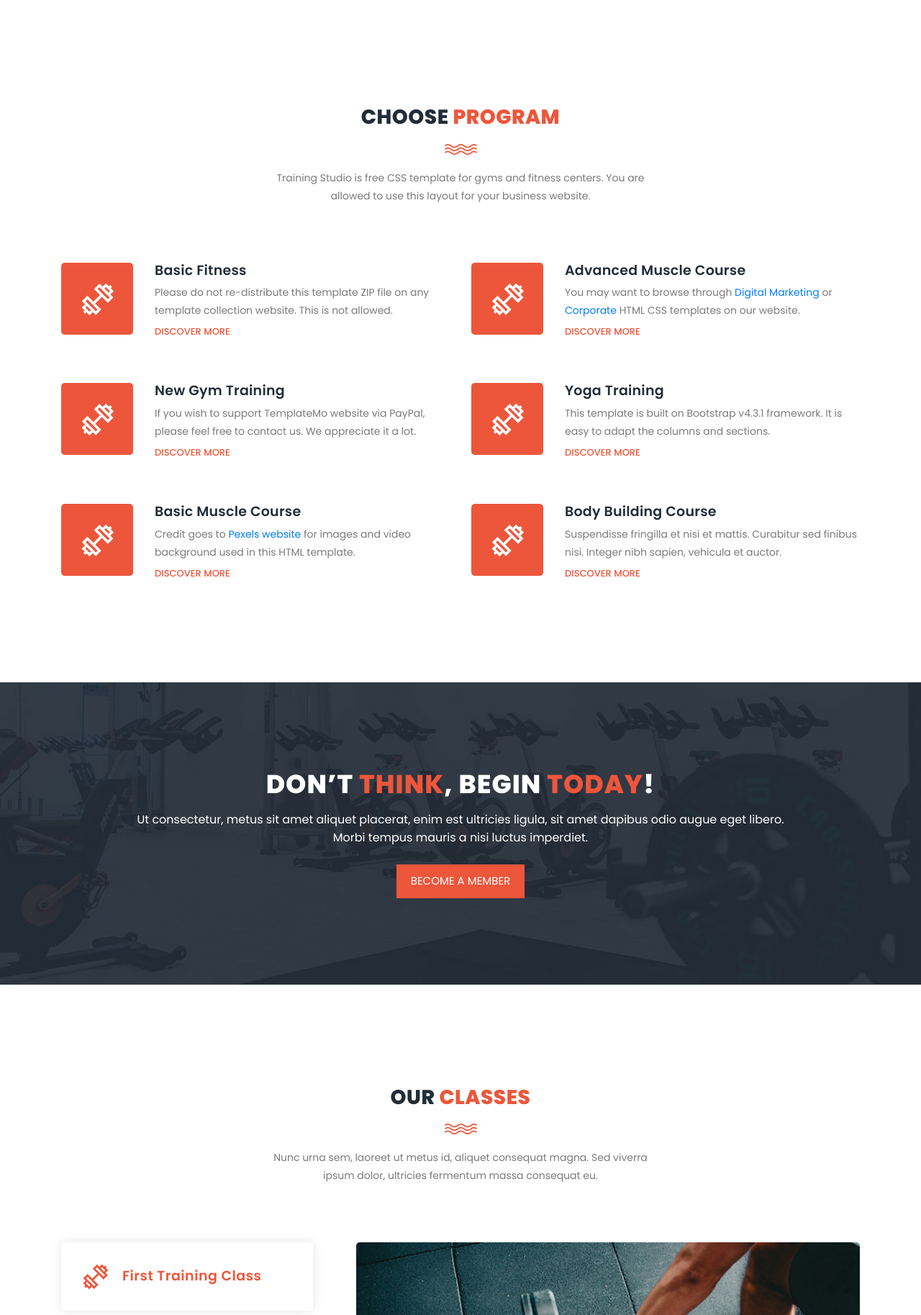
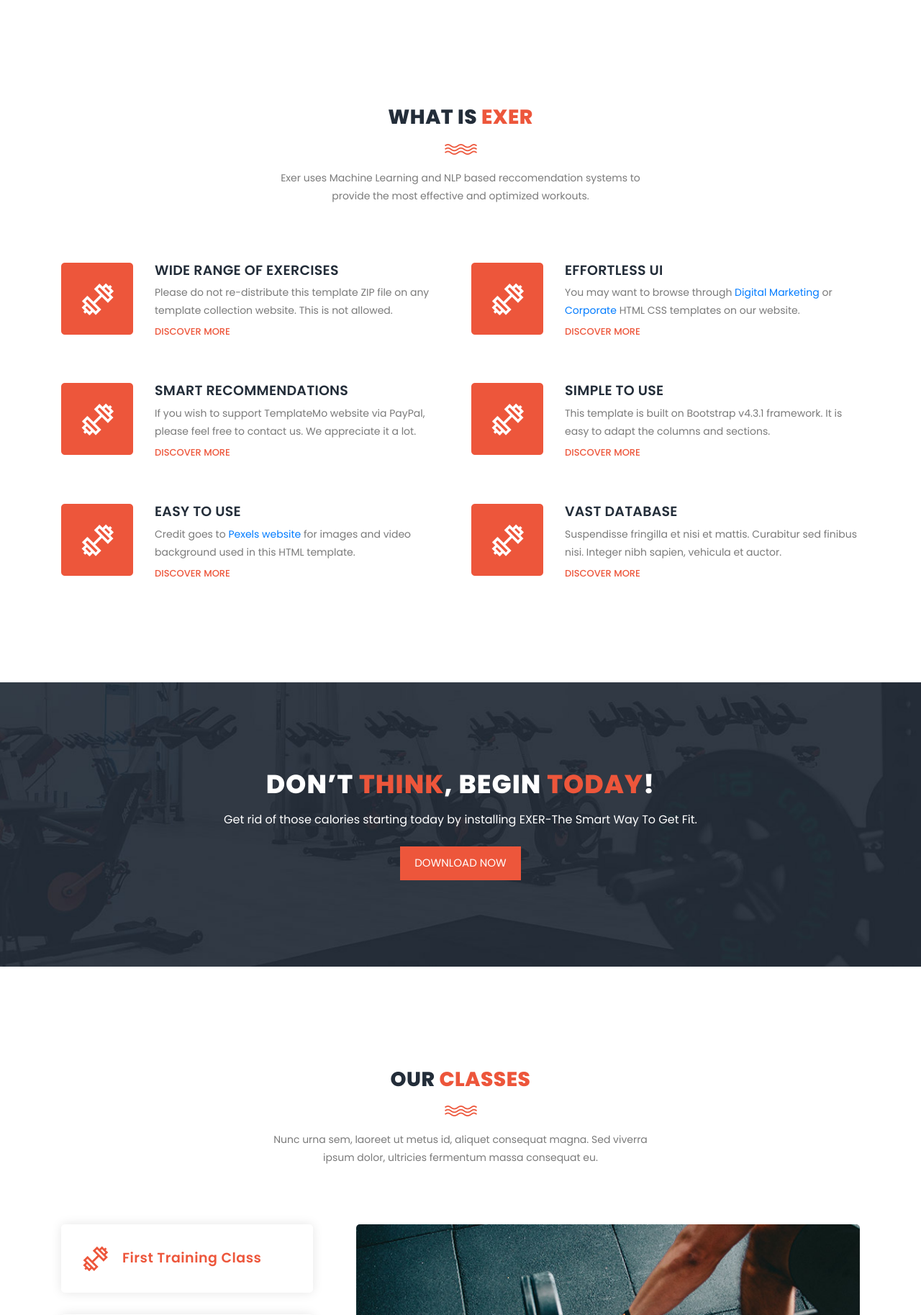
Before and after one commit to anirudh-walia/fitness_api-Flutter-Flask-, a Flask app: page / in a window 1280 px wide. Shown: the part 801-2628 px from the top of the page at 72% size. Run offline with Flask 2, Linux system fonts and the light colour scheme; some libraries are stand-ins or nearby versions.

Commit message:
Update home.html

```diff
--- a/templates/home.html
+++ b/templates/home.html
@@ -9,7 +9,7 @@
     <meta name="author" content="">
     <link href="https://fonts.googleapis.com/css?family=Poppins:100,100i,200,200i,300,300i,400,400i,500,500i,600,600i,700,700i,800,800i,900,900i&display=swap" rel="stylesheet">
 
-    <title>Undofy Home</title>
+    <title>Exer Home</title>
 <!--
 
 
@@ -46,7 +46,7 @@
                 <div class="col-12">
                     <nav class="main-nav">
                         <!-- ***** Logo Start ***** -->
-                        <a href="#top" class="logo">Undo<em>fy</em></a>
+                        <a href="#top" class="logo">E<em>X</em>ER</a>
                         <!-- ***** Logo End ***** -->
                         <!-- ***** Menu Start ***** -->
                         <ul class="nav">
@@ -55,7 +55,7 @@
                             <li class="scroll-to-section"><a href="#our-classes">Classes</a></li>
                             <li class="scroll-to-section"><a href="#schedule">Download</a></li>
                             <li class="scroll-to-section"><a href="#contact-us">Contact</a></li>
-                            <li class="main-button"><a href="#">Sign Up</a></li>
+                            <li class="main-button"><a href="https://github.com/anirudh-walia/UNDOFY-FITNESS-APP-">GitHub Repository  <i style="font-size:20px" class="fa">&#xf09b;</i></a></li>
                         </ul>
                         <a class='menu-trigger'>
                             <span>Menu</span>
@@ -79,7 +79,7 @@
                 <h6>work harder, get stronger</h6>
                 <h2>easily with our <em>app</em></h2>
                 <div class="main-button scroll-to-section">
-                    <a href="#features">Become a member</a>
+                    <a href="#features">BEGIN YOUR JOURNEY</a>
                 </div>
             </div>
         </div>
@@ -92,9 +92,9 @@
             <div class="row">
                 <div class="col-lg-6 offset-lg-3">
                     <div class="section-heading">
-                        <h2>Choose <em>Program</em></h2>
+                        <h2>WHAT IS <em>EXER</em></h2>
                         <img src="static/assets/images/line-dec.png" alt="waves">
-                        <p>Training Studio is free CSS template for gyms and fitness centers. You are allowed to use this layout for your business website.</p>
+                        <p>Exer uses Machine Learning and NLP based reccomendation systems to provide the most effective and optimized workouts.</p>
                     </div>
                 </div>
                 <div class="col-lg-6">
@@ -104,7 +104,7 @@
                                 <img src="static/assets/images/features-first-icon.png" alt="First One">
                             </div>
                             <div class="right-content">
-                                <h4>Basic Fitness</h4>
+                                <h4>WIDE RANGE OF EXERCISES</h4>
                                 <p>Please do not re-distribute this template ZIP file on any template collection website. This is not allowed.</p>
                                 <a href="#" class="text-button">Discover More</a>
                             </div>
@@ -114,7 +114,7 @@
                                 <img src="static/assets/images/features-first-icon.png" alt="second one">
                             </div>
                             <div class="right-content">
-                                <h4>New Gym Training</h4>
+                                <h4>SMART RECOMMENDATIONS</h4>
                                 <p>If you wish to support TemplateMo website via PayPal, please feel free to contact us. We appreciate it a lot.</p>
                                 <a href="#" class="text-button">Discover More</a>
                             </div>
@@ -124,7 +124,7 @@
                                 <img src="static/assets/images/features-first-icon.png" alt="third gym training">
                             </div>
                             <div class="right-content">
-                                <h4>Basic Muscle Course</h4>
+                                <h4>EASY TO USE</h4>
                                 <p>Credit goes to <a rel="nofollow" href="https://www.pexels.com" target="_blank">Pexels website</a> for images and video background used in this HTML template.</p>
                                 <a href="#" class="text-button">Discover More</a>
                             </div>
@@ -138,7 +138,7 @@
                                 <img src="static/assets/images/features-first-icon.png" alt="fourth muscle">
                             </div>
                             <div class="right-content">
-                                <h4>Advanced Muscle Course</h4>
+                                <h4>EFFORTLESS UI</h4>
                                 <p>You may want to browse through <a rel="nofollow" href="https://templatemo.com/tag/digital-marketing" target="_parent">Digital Marketing</a> or <a href="https://templatemo.com/tag/corporate">Corporate</a> HTML CSS templates on our website.</p>
                                 <a href="#" class="text-button">Discover More</a>
                             </div>
@@ -148,7 +148,7 @@
                                 <img src="static/assets/images/features-first-icon.png" alt="training fifth">
                             </div>
                             <div class="right-content">
-                                <h4>Yoga Training</h4>
+                                <h4>SIMPLE TO USE</h4>
                                 <p>This template is built on Bootstrap v4.3.1 framework. It is easy to adapt the columns and sections.</p>
                                 <a href="#" class="text-button">Discover More</a>
                             </div>
@@ -158,7 +158,7 @@
                                 <img src="static/assets/images/features-first-icon.png" alt="gym training">
                             </div>
                             <div class="right-content">
-                                <h4>Body Building Course</h4>
+                                <h4>VAST DATABASE</h4>
                                 <p>Suspendisse fringilla et nisi et mattis. Curabitur sed finibus nisi. Integer nibh sapien, vehicula et auctor.</p>
                                 <a href="#" class="text-button">Discover More</a>
                             </div>
@@ -177,9 +177,9 @@
                 <div class="col-lg-10 offset-lg-1">
                     <div class="cta-content">
                         <h2>Don’t <em>think</em>, begin <em>today</em>!</h2>
-                        <p>Ut consectetur, metus sit amet aliquet placerat, enim est ultricies ligula, sit amet dapibus odio augue eget libero. Morbi tempus mauris a nisi luctus imperdiet.</p>
+                        <p>Get rid of those calories starting today by installing EXER-The Smart Way To Get Fit.</p>
                         <div class="main-button scroll-to-section">
-                            <a href="#our-classes">Become a member</a>
+                            <a href="#schedule">DOWNLOAD NOW</a>
                         </div>
                     </div>
                 </div>
@@ -270,11 +270,9 @@
                 <div class="col-lg-12">
                     <div class="filters">
                         <ul class="schedule-filter">
-                            <li class="active" data-tsfilter="monday">Monday</li>
-                            <li data-tsfilter="tuesday">Tuesday</li>
-                            <li data-tsfilter="wednesday">Wednesday</li>
-                            <li data-tsfilter="thursday">Thursday</li>
-                            <li data-tsfilter="friday">Friday</li>
+                            <li class="active" data-tsfilter="monday">ANDROID</li>
+                            <li data-tsfilter="tuesday">IOS</li>
+
                         </ul>
                     </div>
                 </div>
@@ -283,35 +281,13 @@
                         <table>
                             <tbody>
                                 <tr>
-                                    <td class="day-time">Fitness Class</td>
-                                    <td class="monday ts-item show" data-tsmeta="monday">10:00AM - 11:30AM</td>
-                                    <td class="tuesday ts-item" data-tsmeta="tuesday">2:00PM - 3:30PM</td>
-                                    <td>William G. Stewart</td>
+                                    <td class="day-time">Availability</td>
+                                    <td class="monday ts-item show" data-tsmeta="monday">Available for Android 11</td>
+                                    <td class="tuesday ts-item" data-tsmeta="tuesday">Coming Soon to IOS</td>
+                                    <td>EXER 1.0.0</td>
                                 </tr>
-                                <tr>
-                                    <td class="day-time">Muscle Training</td>
-                                    <td class="friday ts-item" data-tsmeta="friday">10:00AM - 11:30AM</td>
-                                    <td class="thursday friday ts-item" data-tsmeta="thursday" data-tsmeta="friday">2:00PM - 3:30PM</td>
-                                    <td>Paul D. Newman</td>
-                                </tr>
-                                <tr>
-                                    <td class="day-time">Body Building</td>
-                                    <td class="tuesday ts-item" data-tsmeta="tuesday">10:00AM - 11:30AM</td>
-                                    <td class="monday ts-item show" data-tsmeta="monday">2:00PM - 3:30PM</td>
-                                    <td>Boyd C. Harris</td>
-                                </tr>
-                                <tr>
-                                    <td class="day-time">Yoga Training Class</td>
-                                    <td class="wednesday ts-item" data-tsmeta="wednesday">10:00AM - 11:30AM</td>
-                                    <td class="friday ts-item" data-tsmeta="friday">2:00PM - 3:30PM</td>
-                                    <td>Hector T. Daigle</td>
-                                </tr>
-                                <tr>
-                                    <td class="day-time">Advanced Training</td>
-                                    <td class="thursday ts-item" data-tsmeta="thursday">10:00AM - 11:30AM</td>
-                                    <td class="wednesday ts-item" data-tsmeta="wednesday">2:00PM - 3:30PM</td>
-                                    <td>Bret D. Bowers</td>
-                                </tr>
+
+
                             </tbody>
                         </table>
                     </div>
@@ -326,9 +302,9 @@
             <div class="row">
                 <div class="col-lg-6 offset-lg-3">
                     <div class="section-heading">
-                        <h2>Expert <em>Trainers</em></h2>
+                        <h2>ABOUT <em>US</em></h2>
                         <img src="static/assets/images/line-dec.png" alt="">
-                        <p>Nunc urna sem, laoreet ut metus id, aliquet consequat magna. Sed viverra ipsum dolor, ultricies fermentum massa consequat eu.</p>
+                        <p>The team behind Exer</p>
                     </div>
                 </div>
             </div>
@@ -337,16 +313,16 @@
                 <div class="col-lg-4">
                     <div class="trainer-item">
                         <div class="image-thumb">
-                            <img src="static/assets/images/first-trainer.jpg" alt="">
+                            <img src="static/assets/images/PROFILEPIC.jpg" alt="">
                         </div>
                         <div class="down-content">
-                            <span>Strength Trainer</span>
-                            <h4>Bret D. Bowers</h4>
-                            <p>Bitters cliche tattooed 8-bit distillery mustache. Keytar succulents gluten-free vegan church-key pour-over seitan flannel.</p>
+                            <span>FRONTEND/BACKEND</span>
+                            <h4>ANIRUDH WALIA</h4>
+                            <p>Driven to learn quickly, Always excited to solve new problems using my education and skills. Good background in programming. A flexible and hardworking team player focused on boosting efficiency and performance with conscientious and detail-oriented approaches.</p>
                             <ul class="social-icons">
-                                <li><a href="#"><i class="fa fa-twitter"></i></a></li>
-                                <li><a href="#"><i class="fa fa-linkedin"></i></a></li>
-                                <li><a href="#"><i class="fa fa-github"></i></a></li>
+                                <li><a href="https://twitter.com/anii_rude"><i class="fa fa-twitter"></i></a></li>
+                                <li><a href="https://www.linkedin.com/in/anirudh-walia/"><i class="fa fa-linkedin"></i></a></li>
+                                <li><a href="https://github.com/anirudh-walia"><i class="fa fa-github"></i></a></li>
                             </ul>
                         </div>
                     </div>
@@ -371,16 +347,16 @@
                 <div class="col-lg-4">
                     <div class="trainer-item">
                         <div class="image-thumb">
-                            <img src="static/assets/images/third-trainer.jpg" alt="">
+                            <img src="static/assets/images/PASSPORT.png" alt="">
                         </div>
                         <div class="down-content">
-                            <span>Power Trainer</span>
-                            <h4>Paul D. Newman</h4>
-                            <p>Bitters cliche tattooed 8-bit distillery mustache. Keytar succulents gluten-free vegan church-key pour-over seitan flannel.</p>
+                            <span>FRONTEND/BACKEND</span>
+                            <h4>SHREY RAJ SINGH</h4>
+                            <p>My mission is to build a product that makes you look and feel incredible. And I get to do it alongside an amazing team of talented people in one of the most vibrant cities in the world. That’s my kind of job.</p>
                             <ul class="social-icons">
-                                <li><a href="#"><i class="fa fa-twitter"></i></a></li>
-                                <li><a href="#"><i class="fa fa-linkedin"></i></a></li>
-                                <li><a href="#"><i class="fa fa-github"></i></a></li>
+                                <li><a href="https://twitter.com/pizzaBICEPSR6"><i class="fa fa-twitter"></i></a></li>
+                                <li><a href="https://www.linkedin.com/in/shreyrs/"><i class="fa fa-linkedin"></i></a></li>
+                                <li><a href="https://github.com/SHREYRS"><i class="fa fa-github"></i></a></li>
                             </ul>
                         </div>
                     </div>
```
